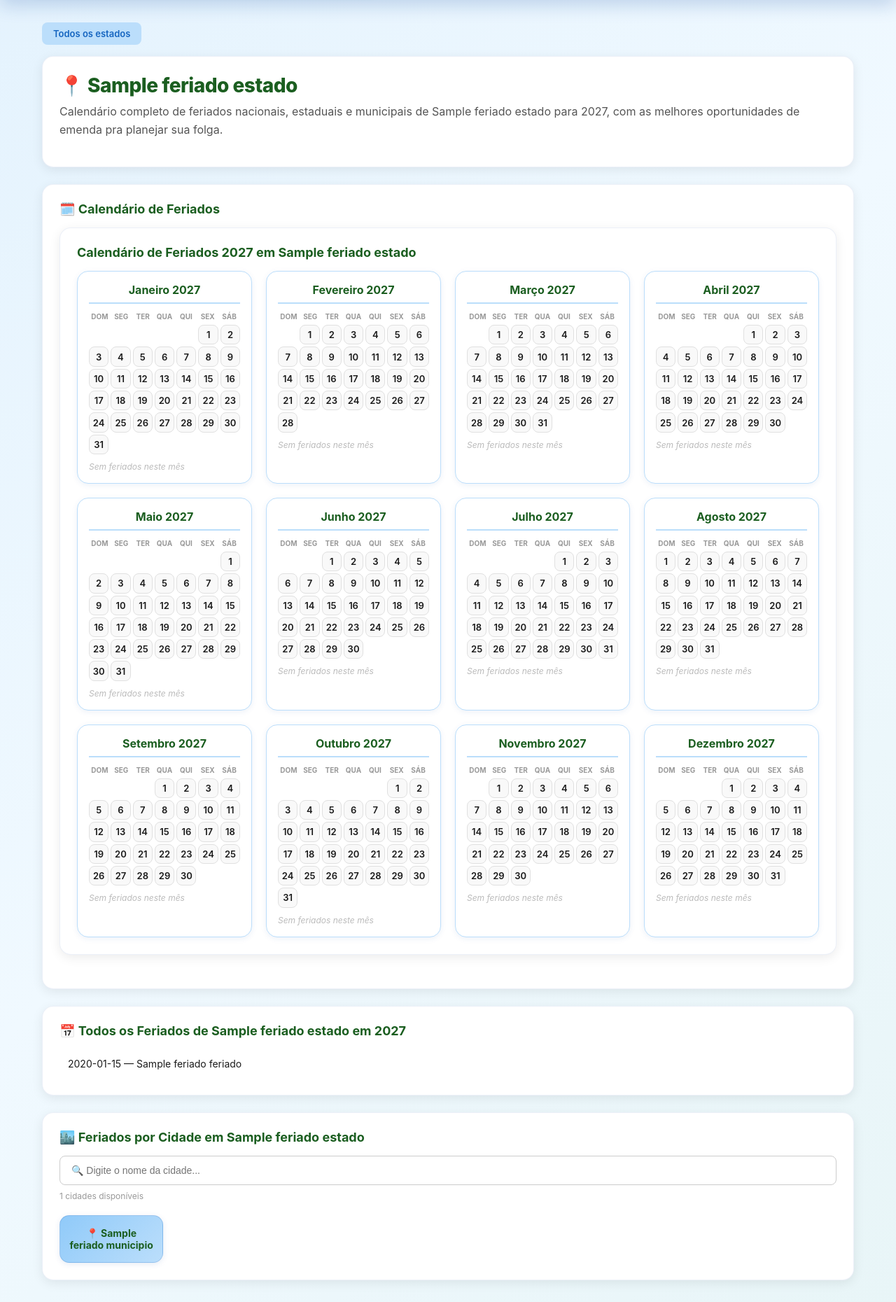
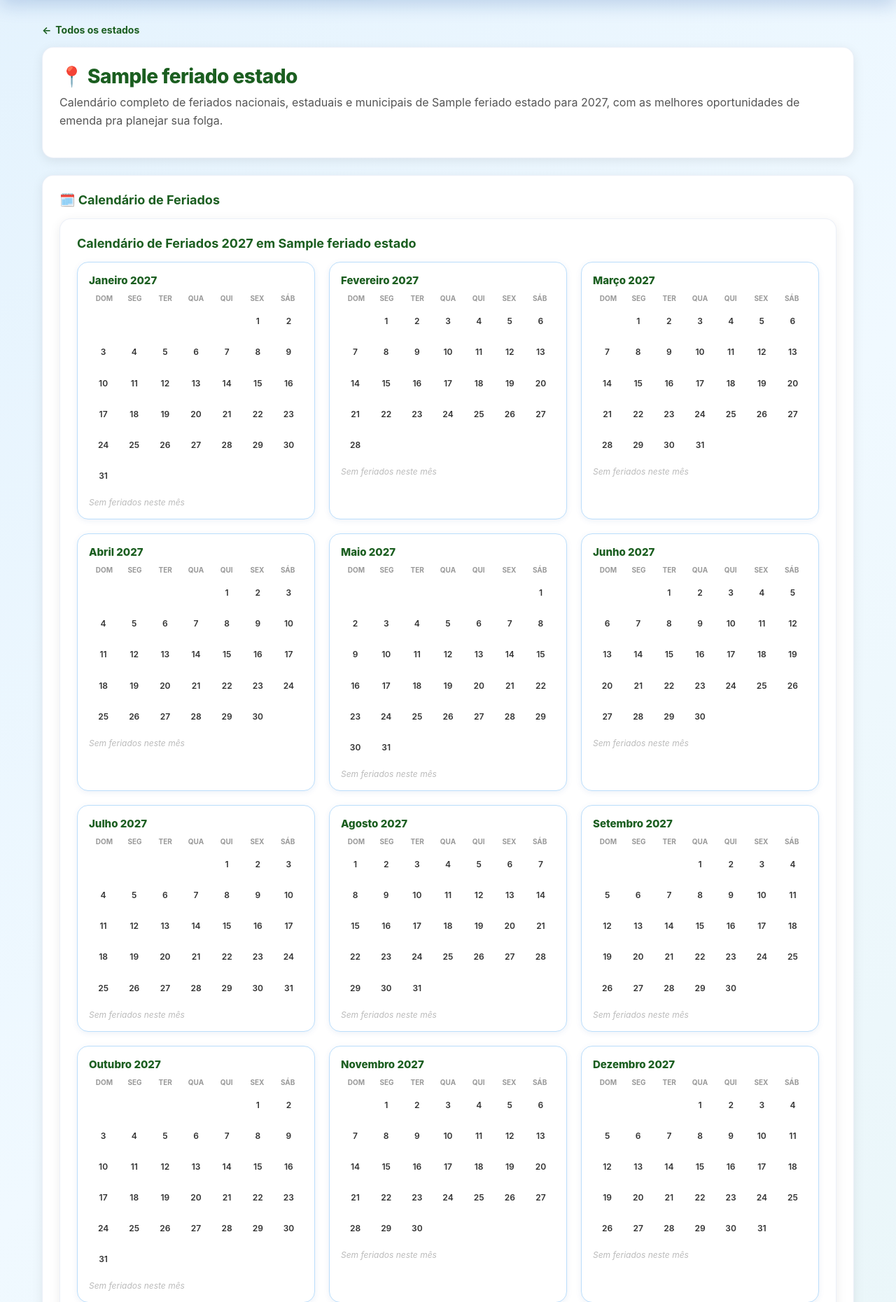
Before and after one commit to leanttro/leanttro_f, a Flask app: page /1/ in a window 1280 px wide. Shown: the part 188-2048 px from the top of the page at 70% size. Run offline with Flask 3, Linux system fonts and the light colour scheme; a database or web service that is not in the repository returns one stand-in record (values such as "Sample title"); some libraries are stand-ins or nearby versions.

Commit message:
Update _base.html

```diff
--- a/templates/_base.html
+++ b/templates/_base.html
@@ -340,6 +340,100 @@
     background: linear-gradient(135deg, var(--azul-bebe-mais-forte), #90CAF9);
   }
 
+  /* ── TÍTULOS ───────────────────────────────────────── */
+  h1 {
+    color: var(--verde-escuro);
+    margin-top: 0;
+    margin-bottom: 8px;
+    font-size: 28px;
+    font-weight: 800;
+    letter-spacing: -0.5px;
+  }
+
+  h2 {
+    color: var(--verde-escuro);
+    font-size: 18px;
+    margin-top: 0;
+    margin-bottom: 16px;
+    font-weight: 700;
+  }
+
+  p {
+    color: var(--texto-claro);
+    line-height: 1.6;
+    margin: 0 0 16px 0;
+  }
+
+  .voltar {
+    display: inline-flex;
+    align-items: center;
+    gap: 6px;
+    margin-bottom: 16px;
+    color: var(--verde-escuro);
+    font-weight: 700;
+    text-decoration: none;
+    font-size: 14px;
+    transition: all 0.3s ease;
+  }
+
+  .voltar:hover {
+    gap: 10px;
+    color: var(--verde-mais-escuro);
+  }
+
+  .voltar::before {
+    content: "← ";
+  }
+
+  /* ── FERIADOS ──────────────────────────────────────── */
+  .feriado-item {
+    display: flex;
+    align-items: center;
+    justify-content: space-between;
+    gap: 10px;
+    padding: 12px 0;
+    border-bottom: 1px solid var(--azul-claro);
+  }
+
+  .feriado-item:last-child {
+    border-bottom: none;
+  }
+
+  .tag {
+    font-size: 11px;
+    padding: 4px 12px;
+    border-radius: 20px;
+    font-weight: 700;
+    white-space: nowrap;
+    text-transform: uppercase;
+    letter-spacing: 0.5px;
+  }
+
+  .tag-nacional {
+    background: var(--vermelho-claro);
+    color: var(--vermelho);
+  }
+
+  .tag-estadual {
+    background: linear-gradient(135deg, rgba(27, 94, 32, 0.15), rgba(27, 94, 32, 0.1));
+    color: var(--verde-escuro);
+  }
+
+  .tag-municipal {
+    background: var(--azul-claro-tag);
+    color: var(--azul);
+  }
+
+  .tag-ponto_facultativo {
+    background: var(--roxo-claro);
+    color: var(--roxo);
+  }
+
+  .tag-comemorativa {
+    background: var(--laranja-claro);
+    color: var(--laranja);
+  }
+
   /* ── PONTE/EMENDA ──────────────────────────────────── */
   .ponte {
     border-left: 4px solid var(--verde-escuro);
@@ -602,290 +696,29 @@
   .fp-desc {
     margin: 0 0 12px;
     font-size: 13px;
+    line-height: 1.6;
     color: var(--texto-claro);
-    line-height: 1.5;
   }
 
   .fp-local {
     font-size: 12px;
-    color: var(--texto-claro);
-    margin-top: 8px;
+    color: #999;
   }
 
-  /* ── TÍTULOS ───────────────────────────────────────── */
-  h1 {
-    color: var(--verde-escuro);
-    margin-top: 0;
-    margin-bottom: 8px;
-    font-size: 28px;
-    font-weight: 800;
-    letter-spacing: -0.5px;
-  }
-
-  h2 {
-    color: var(--verde-escuro);
-    font-size: 18px;
-    margin-top: 0;
-    margin-bottom: 16px;
-    font-weight: 700;
-  }
-
-  p {
-    color: var(--texto-claro);
-    line-height: 1.6;
-    margin: 0 0 16px 0;
-  }
-
-  /* ── CALENDÁRIO MENSAL ───────────────────────────────── */
-  .calendario-grid {
-    display: grid;
-    grid-template-columns: repeat(4, 1fr);
-    gap: 20px;
-  }
-
-  .mes {
-    background: white;
-    border-radius: 12px;
-    padding: 16px;
-    box-shadow: 0 2px 8px rgba(0, 0, 0, 0.06);
-  }
-
-  .mes-titulo {
+  /* ── BUSCA PRINCIPAL (HOME) ────────────────────────── */
+  .search-hero {
+    background: linear-gradient(135deg, #0D47A1 0%, #1565C0 100%);
+    border-radius: 16px;
+    padding: 40px 24px;
     text-align: center;
-    color: var(--verde-escuro);
-    font-size: 16px;
-    font-weight: 700;
-    margin-bottom: 12px;
-    padding-bottom: 8px;
-    border-bottom: 2px solid var(--azul-bebe);
-  }
-
-  .calendario-semana {
-    display: grid;
-    grid-template-columns: repeat(7, 1fr);
-    gap: 4px;
-  }
-
-  .dia-semana {
-    text-align: center;
-    color: var(--texto-claro);
-    font-size: 11px;
-    font-weight: 600;
-    padding: 4px 0;
-    margin-bottom: 4px;
-  }
-
-  .dia {
-    aspect-ratio: 1;
-    display: flex;
-    align-items: center;
-    justify-content: center;
-    border-radius: 8px;
-    font-size: 13px;
-    font-weight: 600;
-    cursor: default;
-    position: relative;
-  }
-
-  .dia:not(.vazio) {
-    background: #f9f9f9;
-    color: var(--texto);
-    border: 1px solid var(--cinza-borda);
-  }
-
-  .dia.feriado {
-    cursor: pointer;
-    position: relative;
-  }
-
-  .dia[aria-haspopup] {
-    cursor: pointer;
-  }
-
-  .dia[aria-haspopup]::after {
-    content: "•";
-    position: absolute;
-    bottom: 2px;
-    font-size: 10px;
-    color: var(--vermelho);
-  }
-
-  .dia.tipo-nacional {
-    background: linear-gradient(135deg, var(--vermelho-claro), #fecaca);
-    color: var(--vermelho);
-  }
-
-  .dia.tipo-estadual {
-    background: linear-gradient(135deg, rgba(32, 201, 151, 0.3), rgba(32, 201, 151, 0.15));
-    color: #0FA973;
-  }
-
-  .dia.tipo-municipal {
-    background: linear-gradient(135deg, var(--azul-claro-tag), #bfdbfe);
-    color: var(--azul);
-  }
-
-  .dia.tipo-ponto_facultativo {
-    background: linear-gradient(135deg, var(--roxo-claro), #e9d5ff);
-    color: var(--roxo);
-  }
-
-  .dia.tipo-comemorativa {
-    background: linear-gradient(135deg, var(--laranja-claro), #fdba74);
-    color: var(--laranja);
-  }
-
-  /* ── POPOVER DE FERIADO ────────────────────────────────── */
-  .feriado-popover-panel {
-    position: fixed;
-    background: white;
-    border-radius: 12px;
-    padding: 16px;
-    box-shadow: 0 8px 32px rgba(0, 0, 0, 0.2);
-    z-index: 2000;
-    max-width: 340px;
-    border: 1px solid var(--cinza-borda);
-  }
-
-  .feriado-popover-panel[hidden] {
-    display: none;
-  }
-
-  .fp-close {
-    position: absolute;
-    top: 8px;
-    right: 8px;
-    background: none;
-    border: none;
-    font-size: 24px;
-    cursor: pointer;
-    color: var(--texto-claro);
-    padding: 0;
-    width: 32px;
-    height: 32px;
-    display: flex;
-    align-items: center;
-    justify-content: center;
-  }
-
-  .fp-close:hover {
-    color: var(--texto);
-  }
-
-  .fp-content {
-    padding-right: 24px;
-  }
-
-  .fp-content h3 {
-    margin: 0 0 8px 0;
-    color: var(--verde-escuro);
-    font-size: 16px;
-  }
-
-  .fp-content p {
-    margin: 0;
-    font-size: 13px;
-    color: var(--texto-claro);
-  }
-
-  /* ── FERIADO ITEM ─────────────────────────────────────── */
-  .feriado-item {
-    display: flex;
-    justify-content: space-between;
-    align-items: center;
-    padding: 12px;
-    border-bottom: 1px solid var(--cinza-borda);
-    font-size: 14px;
-  }
-
-  .feriado-item:last-child {
-    border-bottom: none;
-  }
-
-  .tag {
-    font-size: 11px;
-    font-weight: 600;
-    padding: 4px 8px;
-    border-radius: 6px;
-  }
-
-  .tag-nacional {
-    background: var(--vermelho-claro);
-    color: var(--vermelho);
-  }
-
-  .tag-estadual {
-    background: rgba(32, 201, 151, 0.2);
-    color: #0FA973;
-  }
-
-  .tag-municipal {
-    background: var(--azul-claro-tag);
-    color: var(--azul);
-  }
-
-  .tag-ponto_facultativo {
-    background: var(--roxo-claro);
-    color: var(--roxo);
-  }
-
-  .tag-comemorativa {
-    background: var(--laranja-claro);
-    color: var(--laranja);
-  }
-
-  /* ── PONTE/EMENDA ─────────────────────────────────────── */
-  .ponte {
-    background: var(--azul-claro);
-    padding: 12px;
-    border-radius: 8px;
-    margin-bottom: 12px;
-    border-left: 4px solid var(--azul-escuro);
-  }
-
-  .ponte .destaque {
-    font-weight: 700;
-    color: var(--azul-escuro);
-    margin-bottom: 8px;
-    font-size: 14px;
-  }
-
-  .ponte p {
-    margin: 0;
-    font-size: 14px;
-    color: var(--texto);
-  }
-
-  /* ── BOTÃO VOLTAR ─────────────────────────────────────── */
-  .voltar {
-    display: inline-block;
-    margin-bottom: 16px;
-    padding: 8px 16px;
-    background: var(--azul-bebe);
-    color: var(--azul-escuro);
-    border-radius: 8px;
-    text-decoration: none;
-    font-size: 13px;
-    font-weight: 600;
-    transition: all 0.3s ease;
-  }
-
-  .voltar:hover {
-    background: var(--azul-bebe-mais-forte);
-    transform: translateX(-4px);
-  }
-
-  .search-hero {
-    background: linear-gradient(90deg, #0D47A1 0%, #1565C0 100%);
-    color: white;
-    padding: 48px 32px;
-    border-radius: 16px;
+    color: #fff;
     margin-bottom: 32px;
-    text-align: center;
+    box-shadow: 0 12px 32px rgba(13, 71, 161, 0.2);
   }
 
   .search-hero h1 {
-    color: white;
+    color: #fff;
+    margin-bottom: 8px;
     font-size: 32px;
   }
 
@@ -918,37 +751,9 @@
   }
 
   /* ── RESPONSIVO ────────────────────────────────────── */
-  @media (max-width: 1200px) {
+  @media (max-width: 1000px) {
     .calendario-grid {
       grid-template-columns: repeat(2, 1fr);
-      gap: 16px;
-    }
-  }
-
-  @media (max-width: 800px) {
-    .calendario-grid {
-      grid-template-columns: 1fr;
-      gap: 16px;
-    }
-
-    .mes-card {
-      padding: 12px;
-    }
-
-    .mes-titulo {
-      font-size: 13px;
-    }
-
-    .dias-semana {
-      font-size: 9px;
-    }
-
-    .dia {
-      font-size: 11px;
-    }
-
-    .lista-feriados-mes .item {
-      font-size: 11px;
     }
   }
 
@@ -1152,7 +957,6 @@
 
 <script>
 (function () {
-  // ── POPOVER DE FERIADO ──────────────────────────────────
   var popover = document.getElementById('feriado-popover');
   var content = popover.querySelector('.fp-content');
   var closeBtn = popover.querySelector('.fp-close');
```
